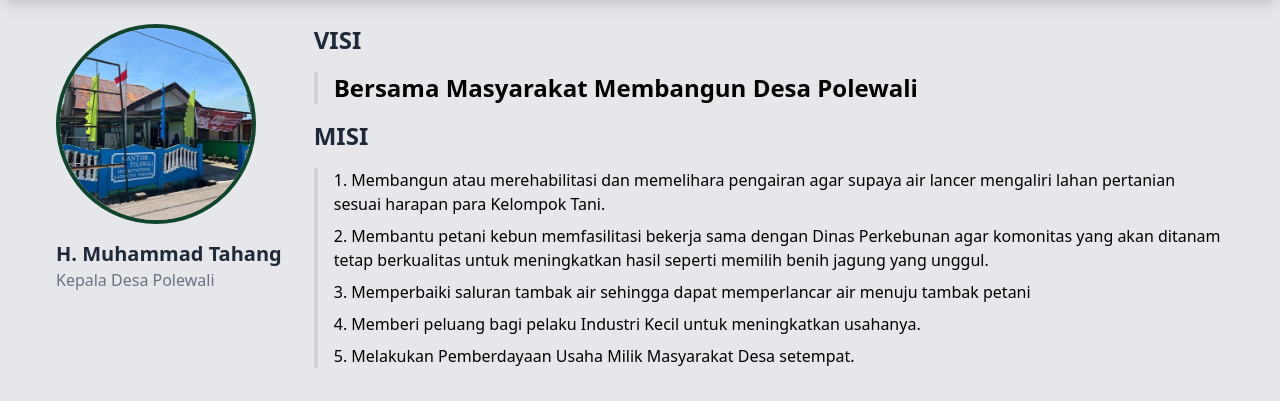
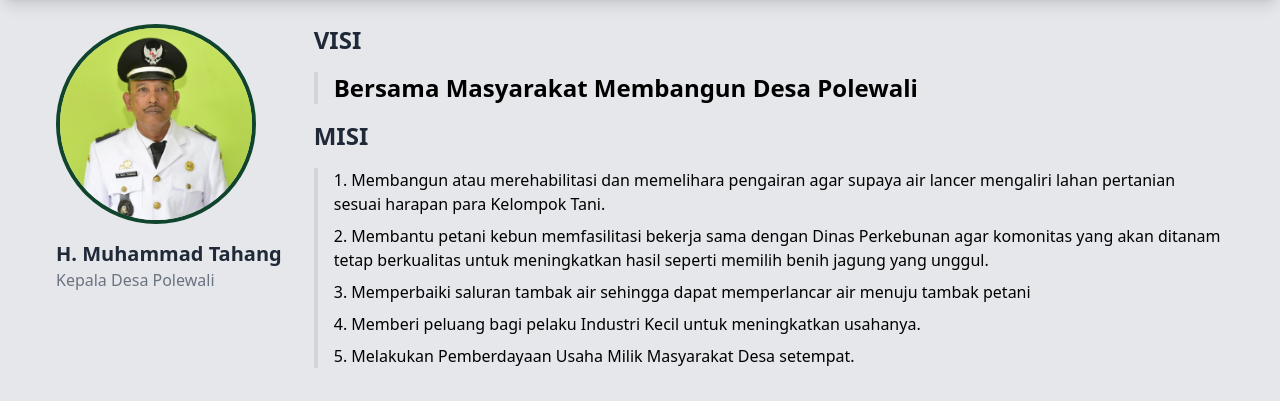
Before and after one commit to AmmarTyoPasaribu/desapolewali, a plain HTML site: page profildesa.html in a window 1280 px wide. Shown: the part 64-465 px from the top of the page. Drawn offline with nearby package versions, Linux system fonts and the light colour scheme.

Commit message:
push lagi

```diff
--- a/profildesa.html
+++ b/profildesa.html
@@ -153,7 +153,7 @@
        <div class="flex flex-col md:flex-row items-center md:items-start">
         <div class="flex-shrink-0 mb-4 md:mb-0 md:mr-8">
          <div class="relative">
-          <img alt="Foto Kepala Desa" class="rounded-full border-4 border-[#10442c]" height="200" src="fotodesa/Picture2.jpg" width="200"/>
+          <img alt="Foto Kepala Desa" class="rounded-full border-4 border-[#10442c]" height="200" src="fotodesa/kepala desa.jpg" width="200"/>
          </div>
          <div class="mt-4 text-center md:text-left">
             <h2 class="text-xl font-bold text-gray-800">
```
Also changed, not shown: fotodesa/kepala desa.jpg (added).
